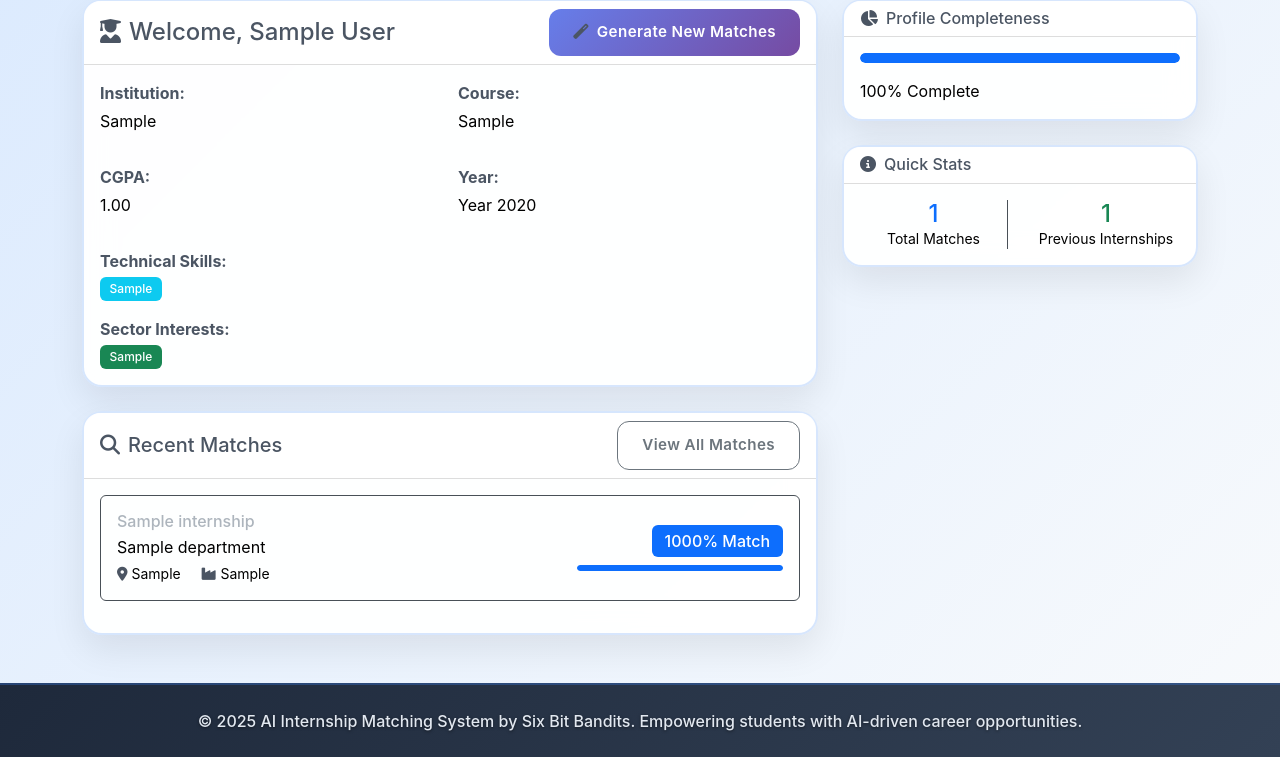
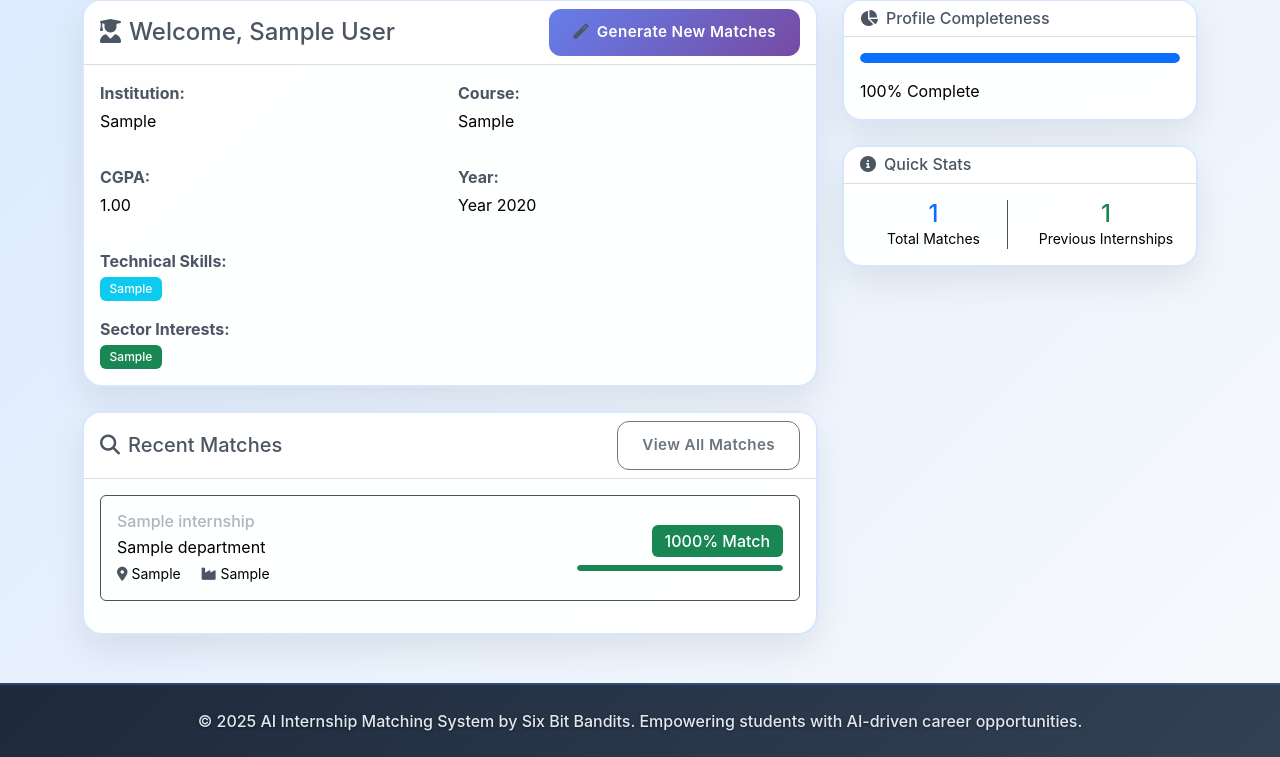
Before and after one commit to yashkrishangupta/InternMatchAI, a Flask app: template templates/student_dashboard.html in a window 1280 px wide. Shown: the part 110-867 px from the top of the page. Run offline with Flask 3, Linux system fonts and the light colour scheme; the template is opened without the code that fills it: values that come from a table or form of the project are taken from there, others are empty; tables that the repository leaves empty hold one stand-in row (values such as "Sample post").

Commit message:
Update student_dashboard.html

```diff
--- a/templates/student_dashboard.html
+++ b/templates/student_dashboard.html
@@ -86,11 +86,23 @@
                         </div>
                         <div class="col-md-4 text-md-end">
                             <div class="mb-2">
-                                <span class="badge bg-primary fs-6">{{ "%.0f"|format(match.overall_score * 100) }}% Match</span>
+                                {% set match_percentage = (match.overall_score * 100)|int %}
+                                {% if match_percentage >= 70 %}
+                                    <span class="badge bg-success fs-6">{{ match_percentage }}% Match</span>
+                                {% elif match_percentage >= 50 %}
+                                    <span class="badge bg-warning fs-6">{{ match_percentage }}% Match</span>
+                                {% else %}
+                                    <span class="badge bg-secondary fs-6">{{ match_percentage }}% Match</span>
+                                {% endif %}
                             </div>
                             <div class="progress" style="height: 6px;">
-                                <div class="progress-bar" role="progressbar"
-                                     style="width: {{ (match.overall_score * 100)|int }}%"></div>
+                                {% if match_percentage >= 70 %}
+                                    <div class="progress-bar bg-success" role="progressbar" style="width: {{ match_percentage }}%"></div>
+                                {% elif match_percentage >= 50 %}
+                                    <div class="progress-bar bg-warning" role="progressbar" style="width: {{ match_percentage }}%"></div>
+                                {% else %}
+                                    <div class="progress-bar bg-secondary" role="progressbar" style="width: {{ match_percentage }}%"></div>
+                                {% endif %}
                             </div>
                         </div>
                     </div>
```
